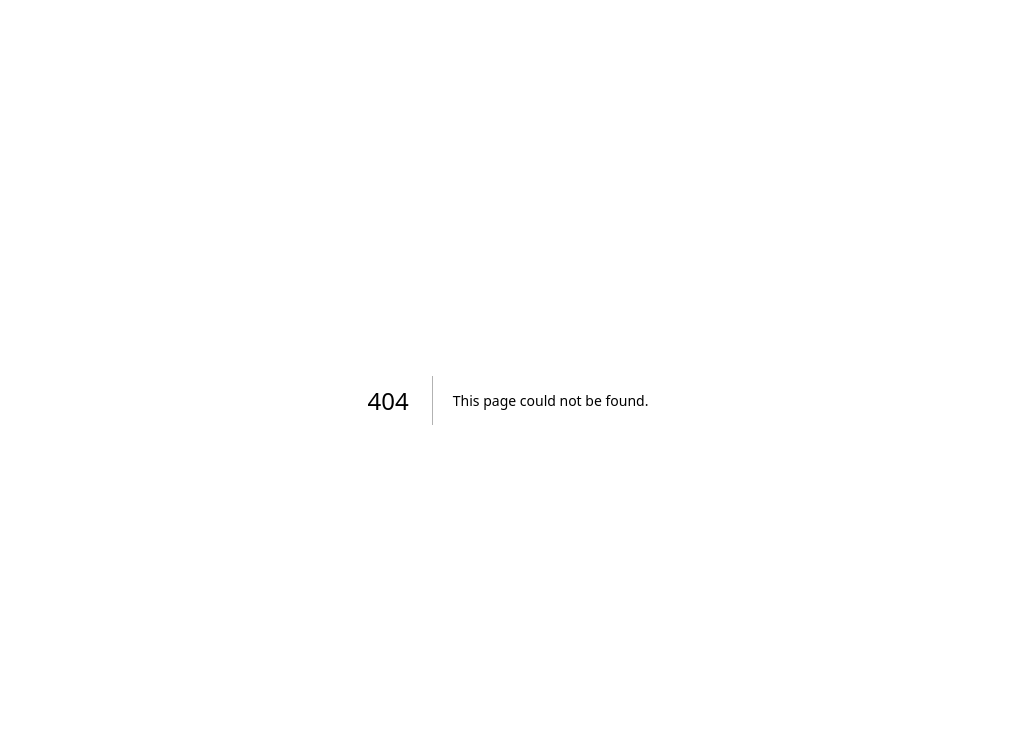
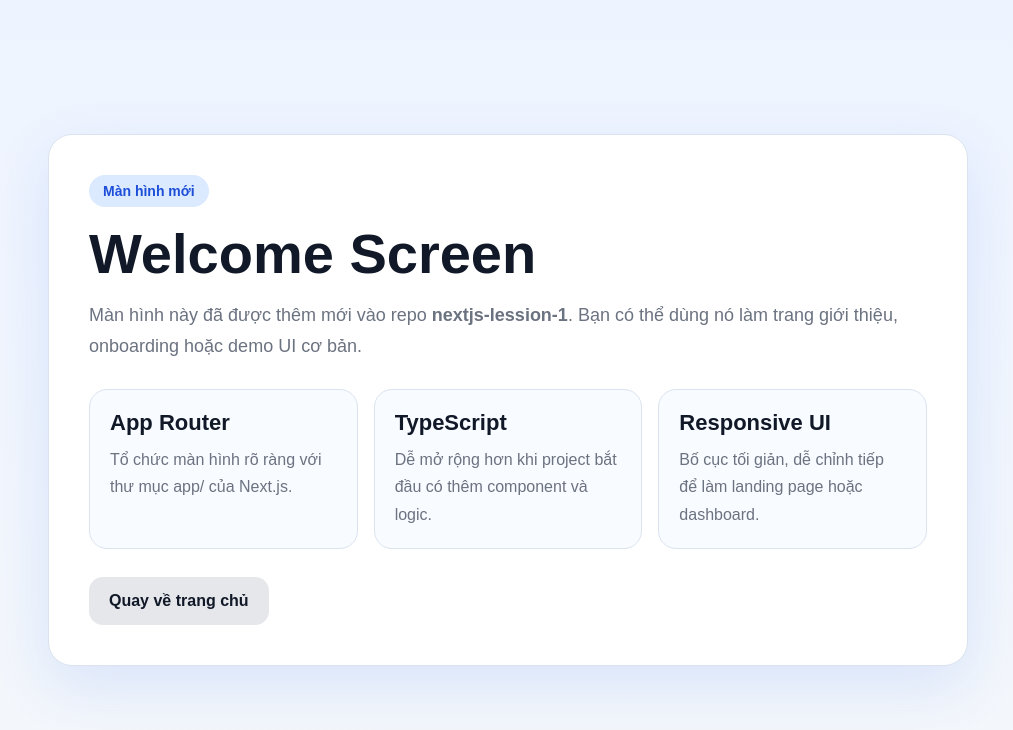
Before and after one commit to le776609/nextjs-lession-1, a Next.js app: page /welcome in a window 1280 px wide. Before the commit this address had no page. Shown: the top 730 px of the page, without its empty margins (132-1145 px from the left). Built offline with nearby package versions, Linux system fonts and the light colour scheme.

Commit message:
feat: add welcome screen

```diff
--- a/app/globals.css
+++ b/app/globals.css
@@ -1,11 +1,149 @@
-html, body {
+:root {
+  color-scheme: light;
+  --background: #f4f7fb;
+  --foreground: #111827;
+  --card: #ffffff;
+  --primary: #2563eb;
+  --primary-dark: #1d4ed8;
+  --secondary: #e5e7eb;
+  --border: #dbe3ef;
+  --muted: #6b7280;
+}
+
+* {
+  box-sizing: border-box;
+}
+
+html,
+body {
   margin: 0;
   padding: 0;
+  min-height: 100%;
   font-family: Arial, Helvetica, sans-serif;
+  background: linear-gradient(180deg, #eef4ff 0%, var(--background) 100%);
+  color: var(--foreground);
 }
 
-body {
+a {
+  color: inherit;
+  text-decoration: none;
+}
+
+.page-shell {
   min-height: 100vh;
+  display: flex;
+  align-items: center;
+  justify-content: center;
+  padding: 24px;
+}
+
+.card {
+  width: min(100%, 920px);
+  background: var(--card);
+  border: 1px solid var(--border);
+  border-radius: 24px;
+  padding: 40px;
+  box-shadow: 0 20px 60px rgba(37, 99, 235, 0.12);
+}
+
+.hero-card {
+  text-align: center;
+}
+
+.badge {
+  display: inline-flex;
+  padding: 8px 14px;
+  border-radius: 999px;
+  background: #dbeafe;
+  color: var(--primary-dark);
+  font-weight: 700;
+  font-size: 14px;
+  margin-bottom: 18px;
+}
+
+h1 {
+  margin: 0 0 16px;
+  font-size: clamp(32px, 6vw, 56px);
+  line-height: 1.05;
+}
+
+h2 {
+  margin: 0 0 10px;
+  font-size: 22px;
+}
+
+p {
+  margin: 0;
+  color: var(--muted);
+  font-size: 18px;
+  line-height: 1.7;
+}
+
+.actions {
+  display: flex;
+  gap: 12px;
+  flex-wrap: wrap;
+  margin-top: 28px;
+}
+
+.primary-btn,
+.secondary-btn {
+  display: inline-flex;
+  align-items: center;
+  justify-content: center;
+  min-height: 48px;
+  padding: 0 20px;
+  border-radius: 14px;
+  font-weight: 700;
+  transition: 0.2s ease;
+}
+
+.primary-btn {
+  background: var(--primary);
+  color: white;
+}
+
+.primary-btn:hover {
+  background: var(--primary-dark);
+}
+
+.secondary-btn {
+  background: var(--secondary);
+  color: var(--foreground);
+}
+
+.secondary-btn:hover {
+  background: #d1d5db;
+}
+
+.feature-grid {
   display: grid;
-  place-items: center;
+  grid-template-columns: repeat(3, minmax(0, 1fr));
+  gap: 16px;
+  margin-top: 28px;
 }
+
+.feature-item {
+  border: 1px solid var(--border);
+  border-radius: 18px;
+  padding: 20px;
+  background: #f8fbff;
+}
+
+.feature-item p {
+  font-size: 16px;
+}
+
+@media (max-width: 768px) {
+  .card {
+    padding: 24px;
+  }
+
+  .feature-grid {
+    grid-template-columns: 1fr;
+  }
+
+  p {
+    font-size: 16px;
+  }
+}
--- /dev/null
+++ b/app/welcome/page.tsx
@@ -0,0 +1,46 @@
+import Link from 'next/link';
+
+const features = [
+  {
+    title: 'App Router',
+    description: 'Tổ chức màn hình rõ ràng với thư mục app/ của Next.js.',
+  },
+  {
+    title: 'TypeScript',
+    description: 'Dễ mở rộng hơn khi project bắt đầu có thêm component và logic.',
+  },
+  {
+    title: 'Responsive UI',
+    description: 'Bố cục tối giản, dễ chỉnh tiếp để làm landing page hoặc dashboard.',
+  },
+];
+
+export default function WelcomePage() {
+  return (
+    <main className="page-shell">
+      <section className="card">
+        <span className="badge">Màn hình mới</span>
+        <h1>Welcome Screen</h1>
+        <p>
+          Màn hình này đã được thêm mới vào repo <strong>nextjs-lession-1</strong>.
+          Bạn có thể dùng nó làm trang giới thiệu, onboarding hoặc demo UI cơ bản.
+        </p>
+
+        <div className="feature-grid">
+          {features.map((feature) => (
+            <article key={feature.title} className="feature-item">
+              <h2>{feature.title}</h2>
+              <p>{feature.description}</p>
+            </article>
+          ))}
+        </div>
+
+        <div className="actions">
+          <Link href="/" className="secondary-btn">
+            Quay về trang chủ
+          </Link>
+        </div>
+      </section>
+    </main>
+  );
+}
```
Also changed, not shown: app/page.tsx (+19 -1 lines).
